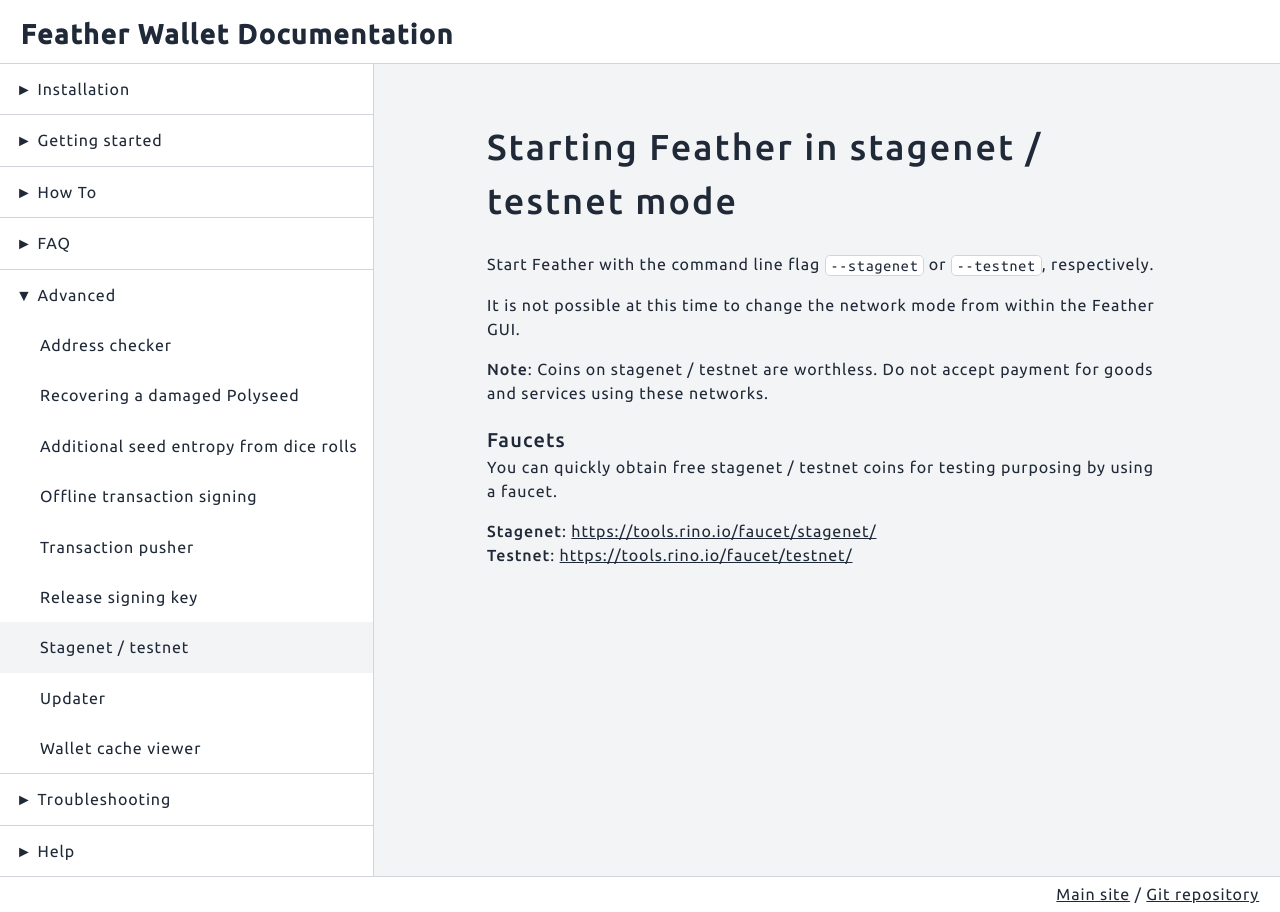
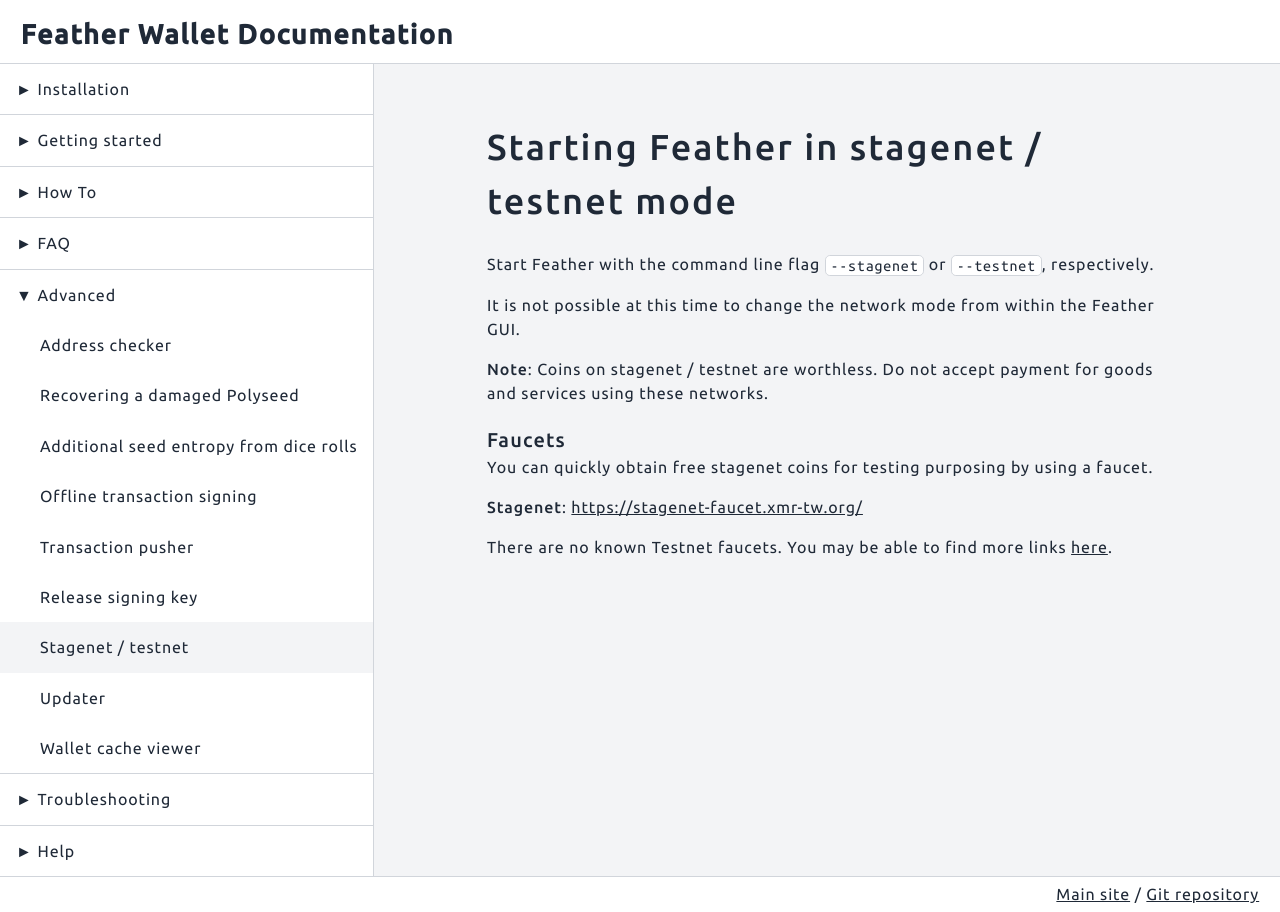
Before and after one commit to jermanuts/feather-docs, a Jekyll site: the page built from content/_guides/stagenet_testnet_mode.md, in a window 1280 px wide. Built offline with Jekyll 4.4.1, drawn with Linux system fonts in a browser that asks for light colours.

Commit message:
update faucets

```diff
--- a/content/_guides/stagenet_testnet_mode.md
+++ b/content/_guides/stagenet_testnet_mode.md
@@ -12,7 +12,8 @@
 
 ### Faucets
 
-You can quickly obtain free stagenet / testnet coins for testing purposing by using a faucet.
+You can quickly obtain free stagenet coins for testing purposing by using a faucet.
 
-**Stagenet**: [https://tools.rino.io/faucet/stagenet/](https://tools.rino.io/faucet/stagenet/)
-**Testnet**: [https://tools.rino.io/faucet/testnet/](https://tools.rino.io/faucet/testnet/)
+**Stagenet**: [https://stagenet-faucet.xmr-tw.org/](https://stagenet-faucet.xmr-tw.org/)
+
+There are no known Testnet faucets. You may be able to find more links [here](https://docs.getmonero.org/infrastructure/networks/).
```
